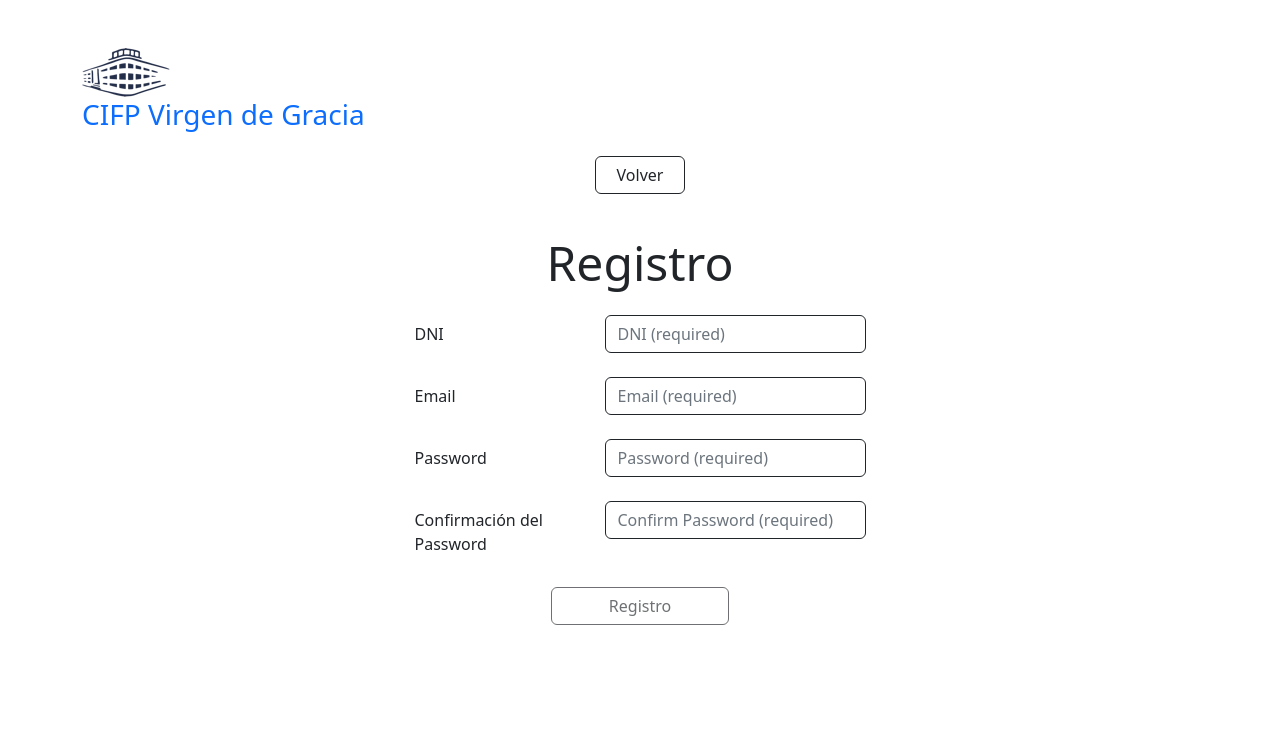
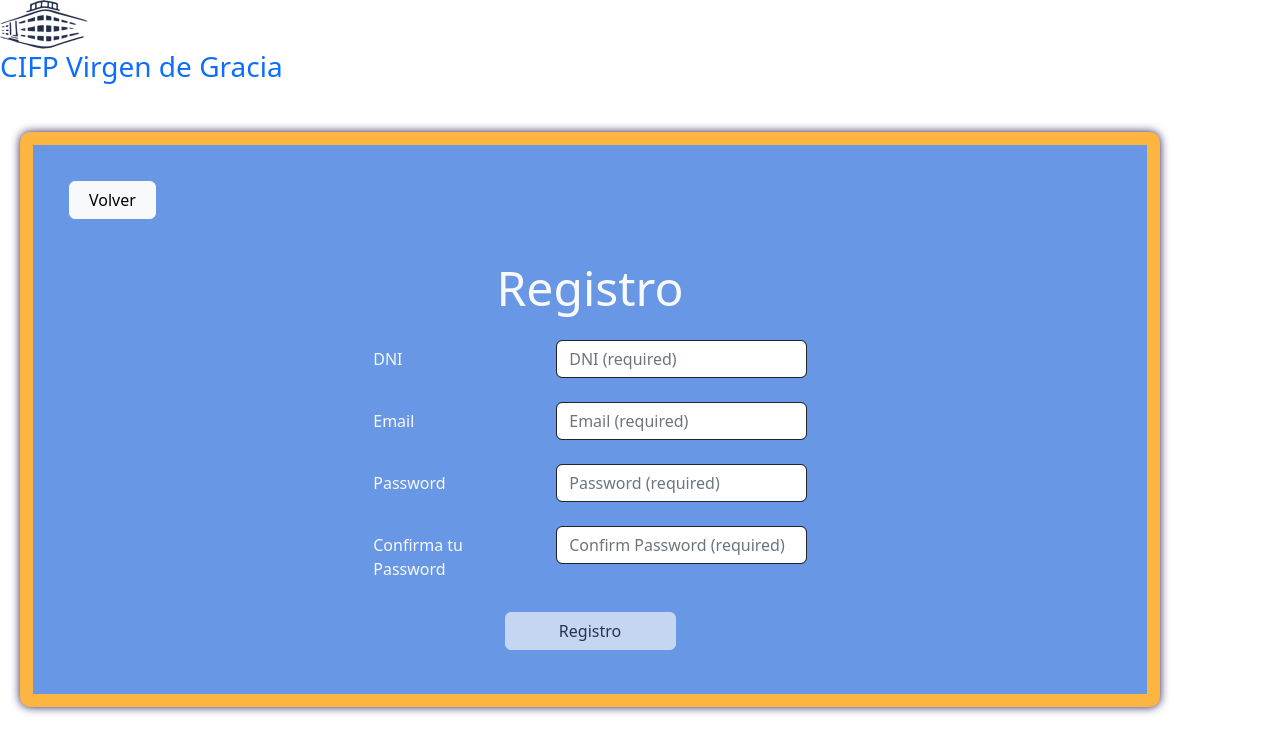
Before and after one commit to CIFP-Virgen-de-Gracia/bolsaTrabajo, an Angular app in the folder front/: page /register in a window 1280 px wide. Shown: the top 752 px of the page. Built offline with nearby package versions, Linux system fonts and the light colour scheme.

Commit message:
pequeños cambios

```diff
--- a/front/src/auth/login/login.component.html
+++ b/front/src/auth/login/login.component.html
@@ -1,21 +1,19 @@
 
-<div>
-<div class="header">
-  <div class="header_logo">
-    <img src="../../assets/Maestría.png" />
-    <h3 class="text-primary">CIFP Virgen de Gracia</h3>
-  </div>
+<div class="header_logo">
+  <img src="../../assets/Maestría.png" />
+  <h3 class="text-primary">CIFP Virgen de Gracia</h3>
 </div>
+<!-- Formulario de login -->
 <form [formGroup]="logInForm" (ngSubmit)="logIn()">
-    <div class="container mt-5">
-      <div class="d-flex justify-content-center p-3">
-        <button type="button" class="btn btn-outline-dark col-sm-1" [routerLink]="['/']">Volver</button>
+    <div class="container mt-5 datos">
+      <div class="d-flex p-3">
+        <button type="button" class="btn btn-light col-sm-1" [routerLink]="['/']">Volver</button>
       </div>
-        <div class="d-flex justify-content-center display-5 font-weight-bold p-4"><b>Login</b></div>
+        <div class="d-flex justify-content-center display-5 font-weight-bold p-4 text-light "><b>Login</b></div>
 
         <div class="row d-flex justify-content-center">
             <div class="col-2">
-                <label class="col-form-label">Email</label>
+                <label class="col-form-label text-light p-2">Email</label>
             </div>
             <div class="col-3">
                 <input type="text" id="inputEmail" formControlName="email" class="form-control border border-dark"
@@ -32,7 +30,7 @@
         <br>
         <div class="row d-flex justify-content-center">
             <div class="col-2">
-                <label class="col-form-label">Password</label>
+                <label class="col-form-label text-light p-2">Password</label>
             </div>
             <div class="col-3">
                 <input type="password" id="inputPassword" formControlName="password"
@@ -46,7 +44,7 @@
             </div>
         </div>
         <div class="d-flex justify-content-center p-4">
-            <button type="submit" class="btn btn-outline-dark" [disabled]="!logInForm.valid"
+            <button type="submit" class="btn btn-light" [disabled]="!logInForm.valid"
                 (click)='logIn()'>Login</button>
         </div>
 
--- a/front/src/auth/login/login.component.scss
+++ b/front/src/auth/login/login.component.scss
@@ -0,0 +1,17 @@
+.datos{
+  background-color: var(--colorPrimario);
+  border-radius: 10px;
+  padding: 20px;
+  margin: 20px;
+  border-color: var(--colorSecundario);
+  border-style: solid;
+  border-width: 13px;
+  box-shadow: 0px 0px 10px var(--colorOscuroSombra);
+  }
+
+  .datos h1{
+    color: var(--colorClaro);
+    font-family: var(--tipoNombre);
+    font-size: 30pt;
+    text-align: center;
+  }
--- a/front/src/auth/register/register.component.html
+++ b/front/src/auth/register/register.component.html
@@ -1,17 +1,17 @@
+<div class="header_logo">
+  <img src="../../assets/Maestría.png" />
+  <h3 class="text-primary">CIFP Virgen de Gracia</h3>
+</div>
 <form [formGroup]="registerForm">
-    <div class="container mt-5">
-      <div class="header_logo">
-        <img src="../../assets/Maestría.png" />
-        <h3 class="text-primary">CIFP Virgen de Gracia</h3>
+  <div class="container mt-5 datos">
+      <div class="d-flex p-3">
+        <button type="button" class="btn btn-light col-sm-1" [routerLink]="['/']">Volver</button>
       </div>
-      <div class="d-flex justify-content-center p-3">
-        <button type="button" class="btn btn-outline-dark col-sm-1" [routerLink]="['/']">Volver</button>
-      </div>
-        <div class="d-flex justify-content-center display-5 font-weight-bold p-4"><b>Registro</b></div>
+        <div class="d-flex justify-content-center display-5 font-weight-bold p-4 text-light "><b>Registro</b></div>
 
         <div class="row d-flex justify-content-center">
             <div class="col-2">
-                <label class="col-form-label">DNI</label>
+                <label class="col-form-label text-light">DNI</label>
             </div>
             <div class="col-3">
                 <input type="text" class="form-control border border-dark" formControlName="dni"
@@ -27,7 +27,7 @@
         <br>
         <div class="row d-flex justify-content-center">
             <div class="col-2">
-                <label class="col-form-label">Email</label>
+                <label class="col-form-label text-light">Email</label>
             </div>
             <div class="col-3">
                 <input type="text" class="form-control border border-dark" formControlName="email"
@@ -44,7 +44,7 @@
         <br>
         <div class="row d-flex justify-content-center ">
             <div class="col-2 ">
-                <label class="col-form-label ">Password</label>
+                <label class="col-form-label text-light">Password</label>
             </div>
             <div class="col-3">
                 <input type="password" class="form-control border border-dark" formControlName="password"
@@ -62,7 +62,7 @@
 
         <div class="row d-flex justify-content-center">
             <div class="col-2">
-                <label class="col-form-label">Confirmación del Password</label>
+                <label class="col-form-label text-light">Confirma tu Password</label>
             </div>
             <div class="col-3">
                 <input type="password" class="form-control border border-dark" formControlName="confirmPassword"
@@ -79,7 +79,7 @@
         </div>
 
         <div class="d-flex justify-content-center p-4">
-            <button type="submit" class="btn btn-outline-dark col-sm-2" [disabled]="!registerForm.valid"
+            <button type="submit" class="btn btn-light col-sm-2" [disabled]="!registerForm.valid"
                 [routerLink]="['/registerSuccessful']" (click)='register()'>Registro</button>
         </div>
     </div>
--- a/front/src/auth/register/register.component.scss
+++ b/front/src/auth/register/register.component.scss
@@ -0,0 +1,17 @@
+.datos{
+  background-color: var(--colorPrimario);
+  border-radius: 10px;
+  padding: 20px;
+  margin: 20px;
+  border-color: var(--colorSecundario);
+  border-style: solid;
+  border-width: 13px;
+  box-shadow: 0px 0px 10px var(--colorOscuroSombra);
+  }
+
+  .datos h1{
+    color: var(--colorClaro);
+    font-family: var(--tipoNombre);
+    font-size: 30pt;
+    text-align: center;
+  }
```
